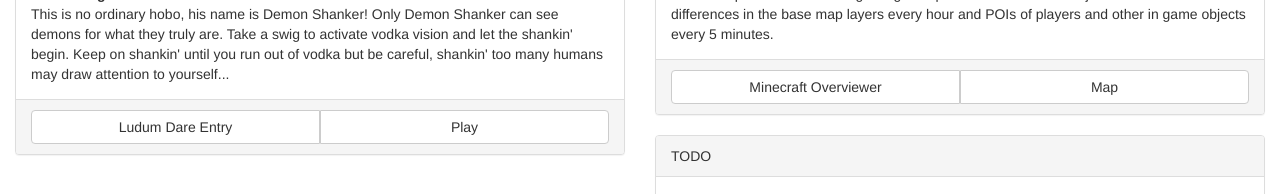
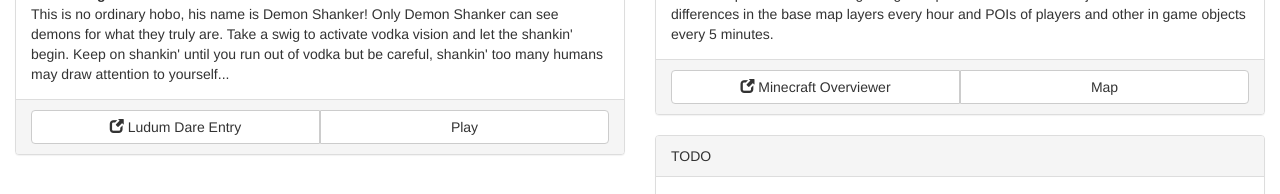
Before and after one commit to rdfurman/react-web, an Angular app: page /home in a window 1280 px wide. Shown: the part 428-622 px from the top of the page. Built offline with nearby package versions, Linux system fonts and the light colour scheme.

Commit message:
Added new window icons to blank target anchors.

```diff
--- a/src/app/home/home.component.html
+++ b/src/app/home/home.component.html
@@ -15,7 +15,7 @@
       </div>
       <div class="panel-footer">
         <div class="btn-group btn-group-justified" role="group">
-          <a class="btn btn-default" href="http://ludumdare.com/compo/ludum-dare-29/?action=preview&uid=37215" target="_blank">Ludum Dare Entry</a>
+          <a class="btn btn-default" href="http://ludumdare.com/compo/ludum-dare-29/?action=preview&uid=37215" target="_blank"><span class="glyphicon glyphicon-new-window"></span> Ludum Dare Entry</a>
           <a class="btn btn-default" href="/games">Play</a>
         </div>
       </div>
@@ -32,7 +32,7 @@
       </div>
       <div class="panel-footer">
         <div class="btn-group btn-group-justified" role="group">
-          <a class="btn btn-default" href="https://overviewer.org/" target="_blank">Minecraft Overviewer</a>
+          <a class="btn btn-default" href="https://overviewer.org/" target="_blank"><span class="glyphicon glyphicon-new-window"></span> Minecraft Overviewer</a>
           <a class="btn btn-default" href="/assets/mcmap">Map</a>
         </div>
       </div>
```
